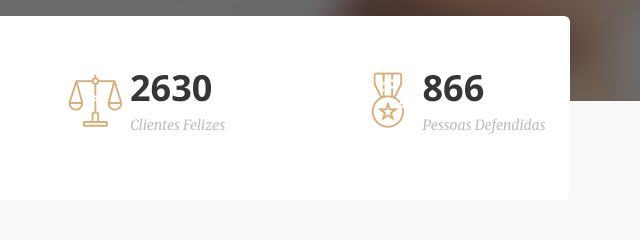
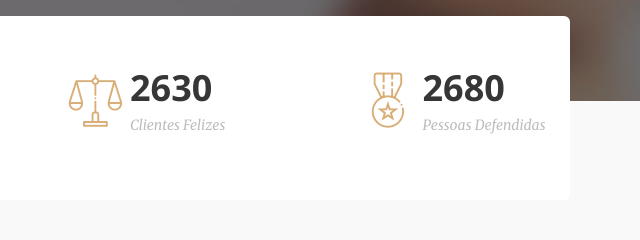
Before and after one commit to otavio2703/Aliancajuridica, a plain HTML site: page index.html in a window 1280 px wide. Shown: the part 699-939 px from the top of the page, 640-1280 px from the left. Drawn offline with nearby package versions, Linux system fonts and the light colour scheme; files whose address does not match are found by name.

Commit message:
Update index.html

```diff
--- a/index.html
+++ b/index.html
@@ -140,7 +140,7 @@
 							<i class="icon icon-noun_740322_cc"></i>
 						</div>
 						<div class="count-content">
-							<div class="counting">866</div>
+							<div class="counting">2680</div>
 							<div class="count-title">Pessoas Defendidas</div>
 						</div>
 					</div>
```
